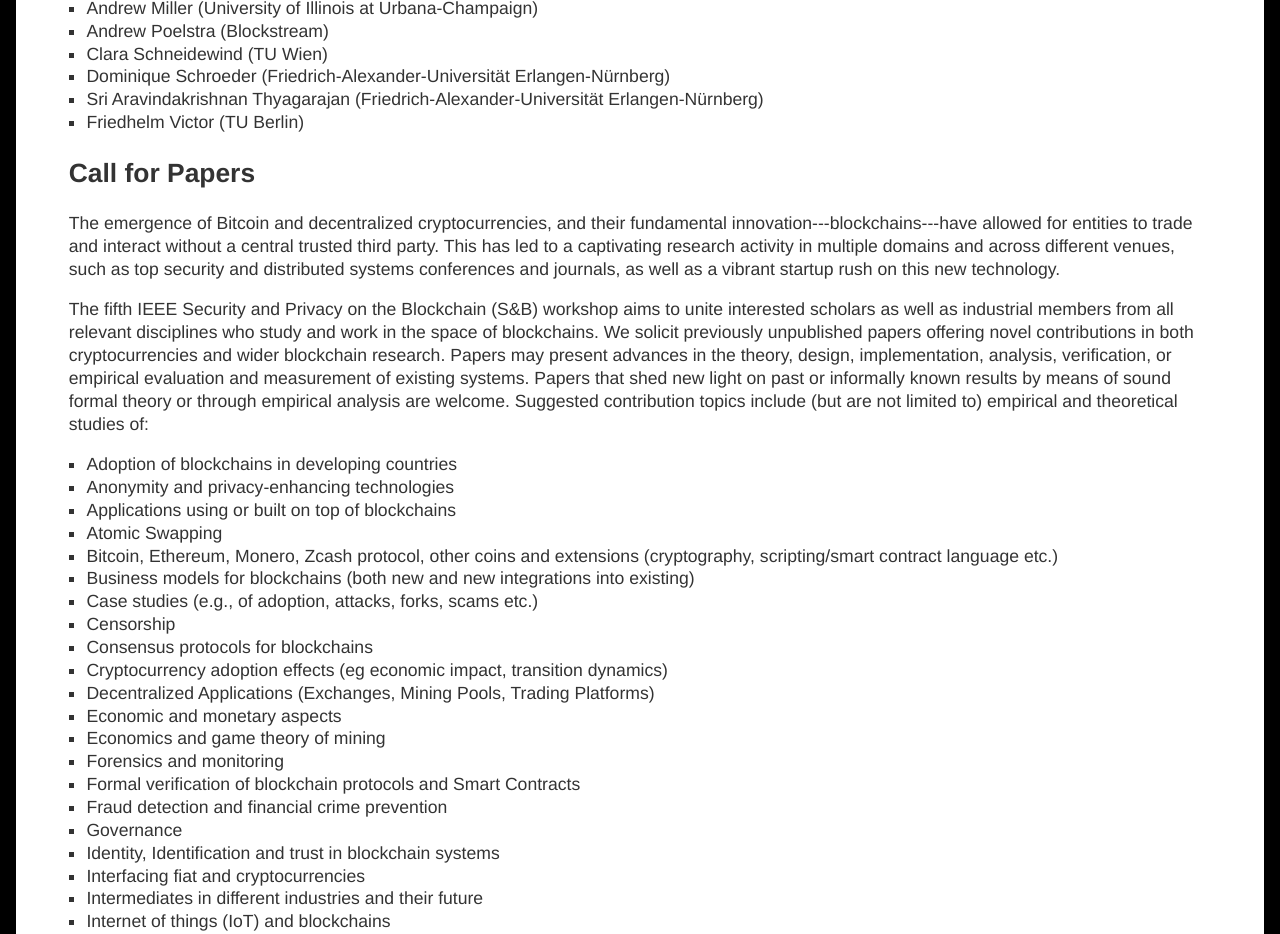
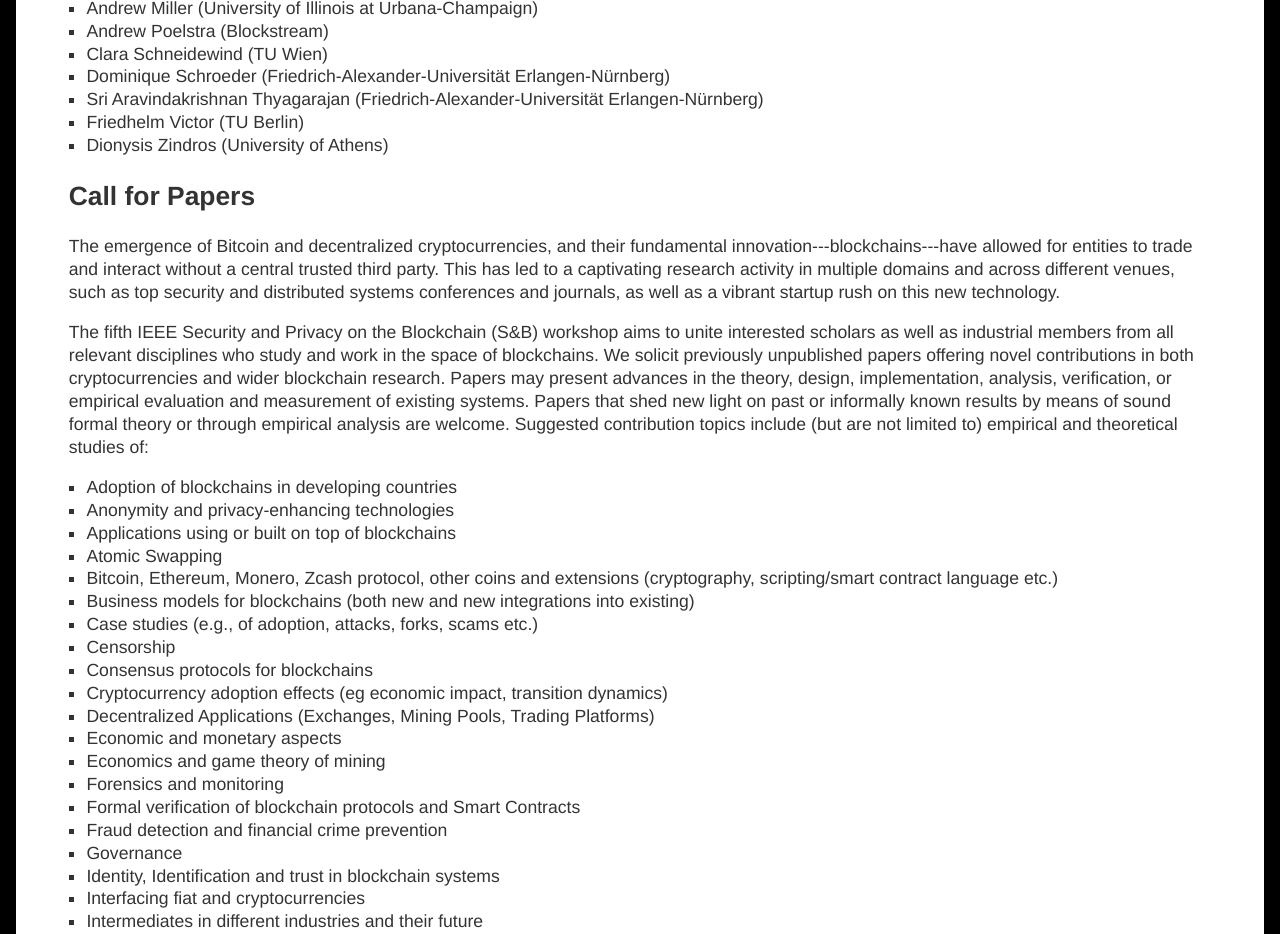
Before and after one commit to ieeesb21-web/ieeesb21-web.github.io, a plain HTML site: page index.html in a window 1280 px wide. Shown: the part 1705-2639 px from the top of the page. Drawn offline with Linux system fonts and the light colour scheme.

Commit message:
update pc

```diff
--- a/index.html
+++ b/index.html
@@ -259,6 +259,7 @@
             <li>Dominique Schroeder (Friedrich-Alexander-Universit&auml;t Erlangen-N&uuml;rnberg)</li>
             <li>Sri Aravindakrishnan Thyagarajan (Friedrich-Alexander-Universit&auml;t Erlangen-N&uuml;rnberg)</li>
             <li>Friedhelm Victor (TU Berlin)</li>
+            <li>Dionysis Zindros (University of Athens)</li>
           </ul>
         </section>
         <section>
```
